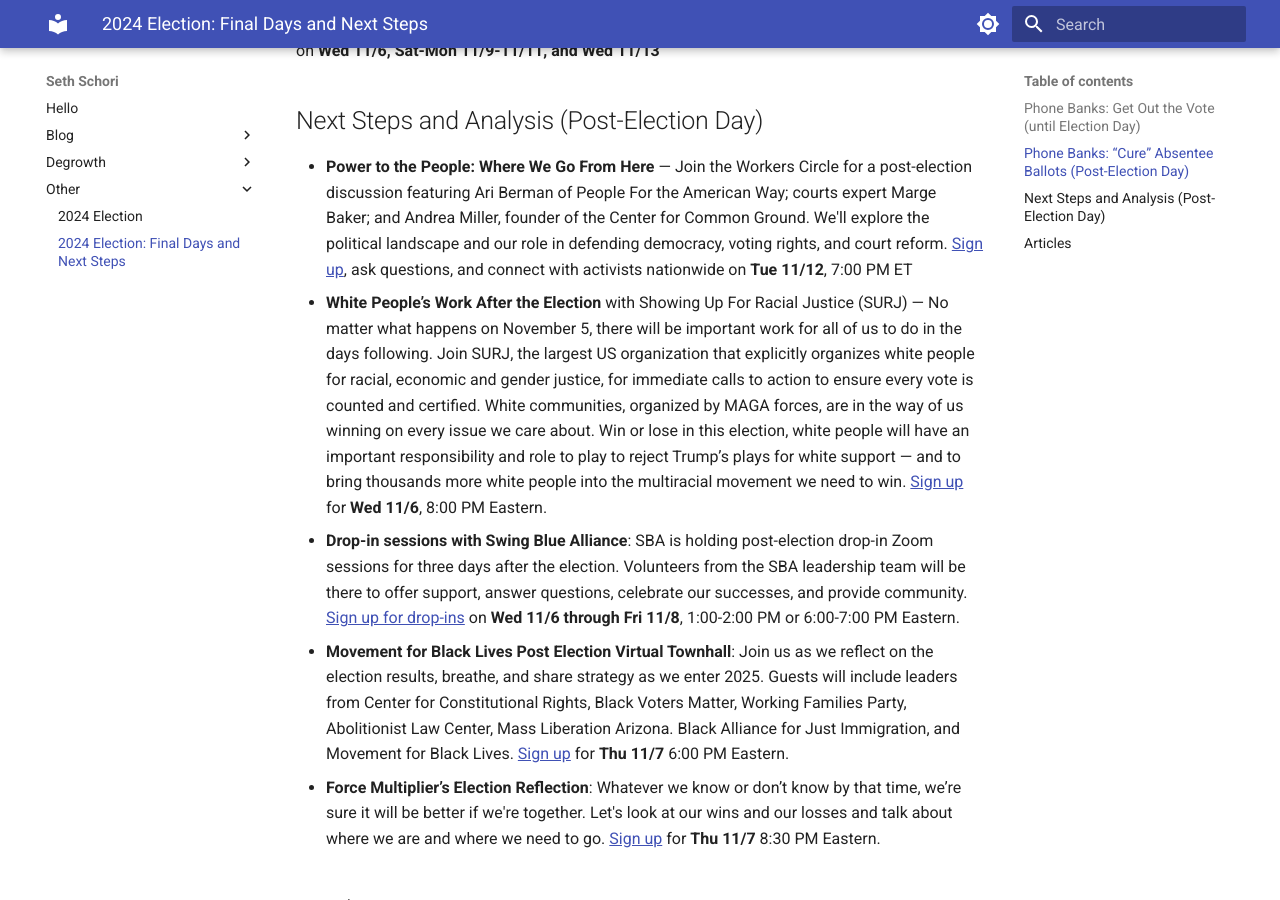
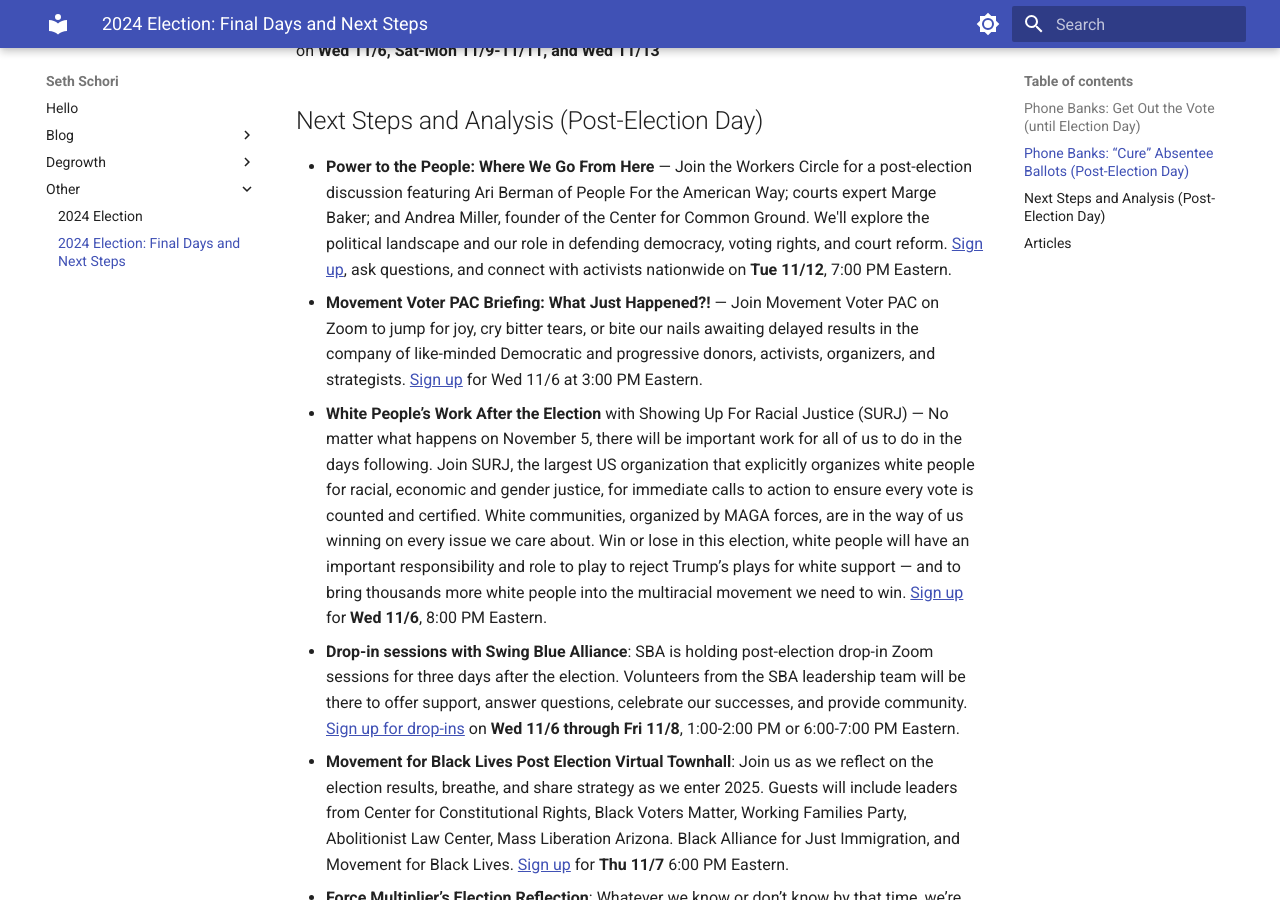
Before and after one commit to sethschori/sethschori.github.io, an MkDocs documentation site: the page built from docs/other/2024-election-ending.md, in a window 1280 px wide and 900 px high, scrolled down 1351 px. Built offline with MkDocs 1.6.1 and Material for MkDocs 9.7.7, drawn with Linux system fonts in a browser that asks for light colours.

Commit message:
vault backup: 2024-11-02 10:45:17

```diff
--- a/docs/other/2024-election-ending.md
+++ b/docs/other/2024-election-ending.md
@@ -20,7 +20,8 @@
 - North Carolina **trainings** for future shifts, [sign up](https://www.mobilize.us/ncvictory2024/event/709165/) for **Wed 11/6** from 12:00 - 1:00 or 7:00 - 8:00 Eastern
 - Across the battlegrounds with Harris/Walz to the states that need help most, [sign up for shifts](https://events.democrats.org/event/684133/) on **Wed 11/6, Sat-Mon 11/9-11/11, and Wed 11/13**
 ## Next Steps and Analysis (Post-Election Day)
-- **Power to the People: Where We Go From Here** — Join the Workers Circle for a post-election discussion featuring Ari Berman of People For the American Way; courts expert Marge Baker; and Andrea Miller, founder of the Center for Common Ground. We'll explore the political landscape and our role in defending democracy, voting rights, and court reform. [Sign up](https://us02web.zoom.us/meeting/register/tZMpdu6pqDwtH9XIzrp7nk2s51HqZesarWsd#/registration), ask questions, and connect with activists nationwide on **Tue 11/12**, 7:00 PM ET
+- **Power to the People: Where We Go From Here** — Join the Workers Circle for a post-election discussion featuring Ari Berman of People For the American Way; courts expert Marge Baker; and Andrea Miller, founder of the Center for Common Ground. We'll explore the political landscape and our role in defending democracy, voting rights, and court reform. [Sign up](https://us02web.zoom.us/meeting/register/tZMpdu6pqDwtH9XIzrp7nk2s51HqZesarWsd#/registration), ask questions, and connect with activists nationwide on **Tue 11/12**, 7:00 PM Eastern.
+- **Movement Voter PAC Briefing: What Just Happened?!** — Join Movement Voter PAC on Zoom to jump for joy, cry bitter tears, or bite our nails awaiting delayed results in the company of like-minded Democratic and progressive donors, activists, organizers, and strategists. [Sign up](https://movement.vote/register/4lq4x9fv/?trackingcode=email-2024-10-25&blm_aid=6172358657) for Wed 11/6 at 3:00 PM Eastern.
 - **White People’s Work After the Election** with Showing Up For Racial Justice (SURJ) — No matter what happens on November 5, there will be important work for all of us to do in the days following. Join SURJ, the largest US organization that explicitly organizes white people for racial, economic and gender justice, for immediate calls to action to ensure every vote is counted and certified. White communities, organized by MAGA forces, are in the way of us winning on every issue we care about. Win or lose in this election, white people will have an important responsibility and role to play to reject Trump’s plays for white support — and to bring thousands more white people into the multiracial movement we need to win. [Sign up](https://www.mobilize.us/surj/event/733189/) for **Wed 11/6**, 8:00 PM Eastern.
 - **Drop-in sessions with Swing Blue Alliance**: SBA is holding post-election drop-in Zoom sessions for three days after the election. Volunteers from the SBA leadership team will be there to offer support, answer questions, celebrate our successes, and provide community. [Sign up for drop-ins](https://www.mobilize.us/swingbluealliance/event/740136/) on **Wed 11/6 through Fri 11/8**, 1:00-2:00 PM or 6:00-7:00 PM Eastern.
 - **Movement for Black Lives Post Election Virtual Townhall**: Join us as we reflect on the election results, breathe, and share strategy as we enter 2025. Guests will include leaders from Center for Constitutional Rights, Black Voters Matter, Working Families Party, Abolitionist Law Center, Mass Liberation Arizona. Black Alliance for Just Immigration, and Movement for Black Lives. [Sign up](https://us02web.zoom.us/webinar/register/WN_GuO6Ws1aSlKAN9PUzAwFZA#/registration) for **Thu 11/7** 6:00 PM Eastern.
```
